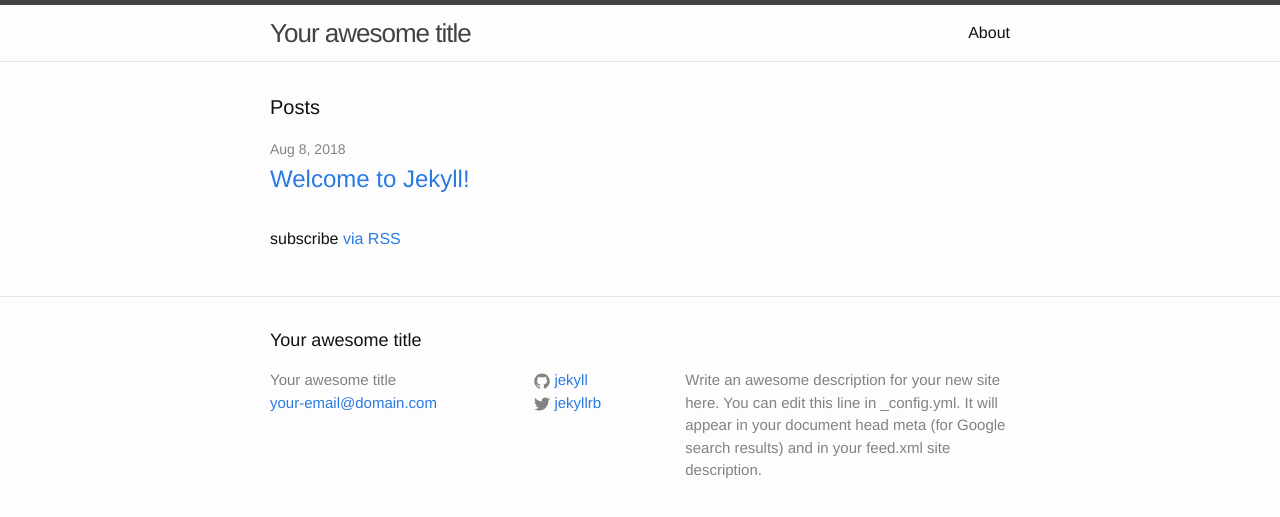
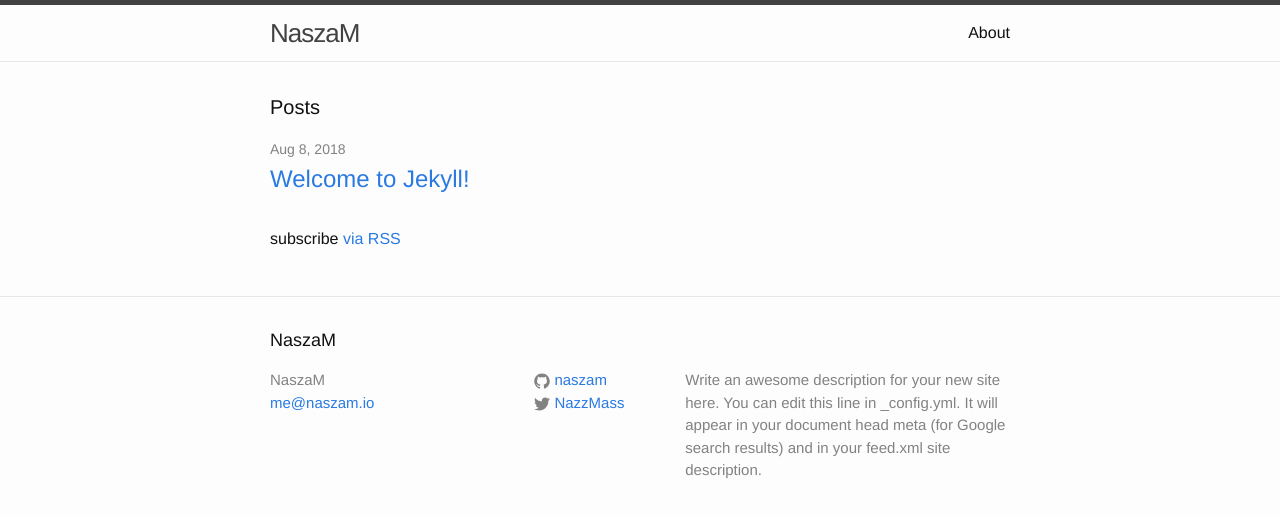
Before and after one commit to naszam/naszam-blog, a Jekyll site: the page built from index.html, in a window 1280 px wide. Shown: the top 517 px of the page. Built offline with Jekyll 4.4.1, drawn with Linux system fonts in a browser that asks for light colours.

Commit message:
Update _config.yml

```diff
--- a/_config.yml
+++ b/_config.yml
@@ -6,16 +6,16 @@
 # 'jekyll serve'. If you change this file, please restart the server process.
 
 # Site settings
-title: Your awesome title
-email: your-email@domain.com
+title: NaszaM
+email: me@naszam.io
 description: > # this means to ignore newlines until "baseurl:"
   Write an awesome description for your new site here. You can edit this
   line in _config.yml. It will appear in your document head meta (for
   Google search results) and in your feed.xml site description.
 baseurl: "" # the subpath of your site, e.g. /blog
-url: "http://yourdomain.com" # the base hostname & protocol for your site
-twitter_username: jekyllrb
-github_username:  jekyll
+url: "https://naszam.io" # the base hostname & protocol for your site
+twitter_username: NazzMass
+github_username:  naszam
 
 # Build settings
 markdown: kramdown
```
